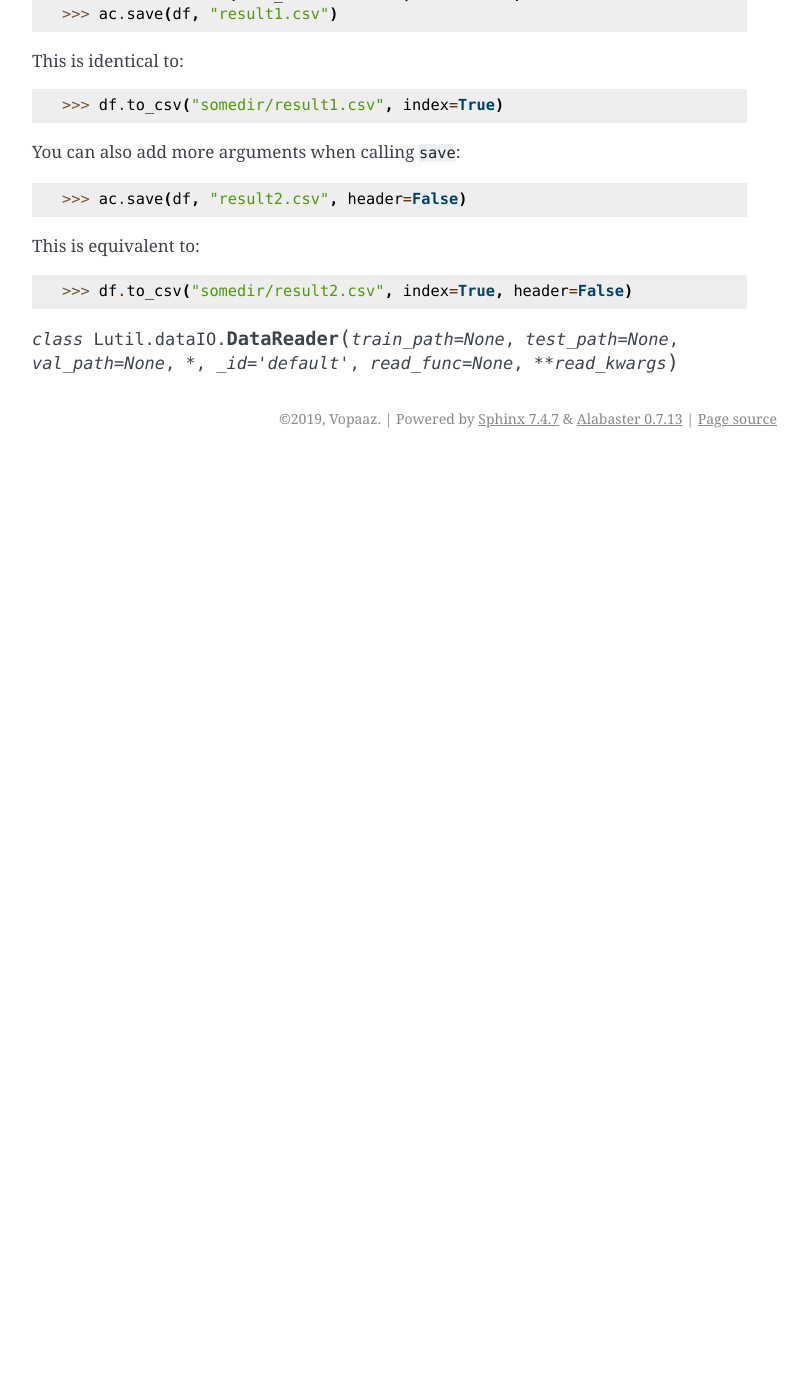
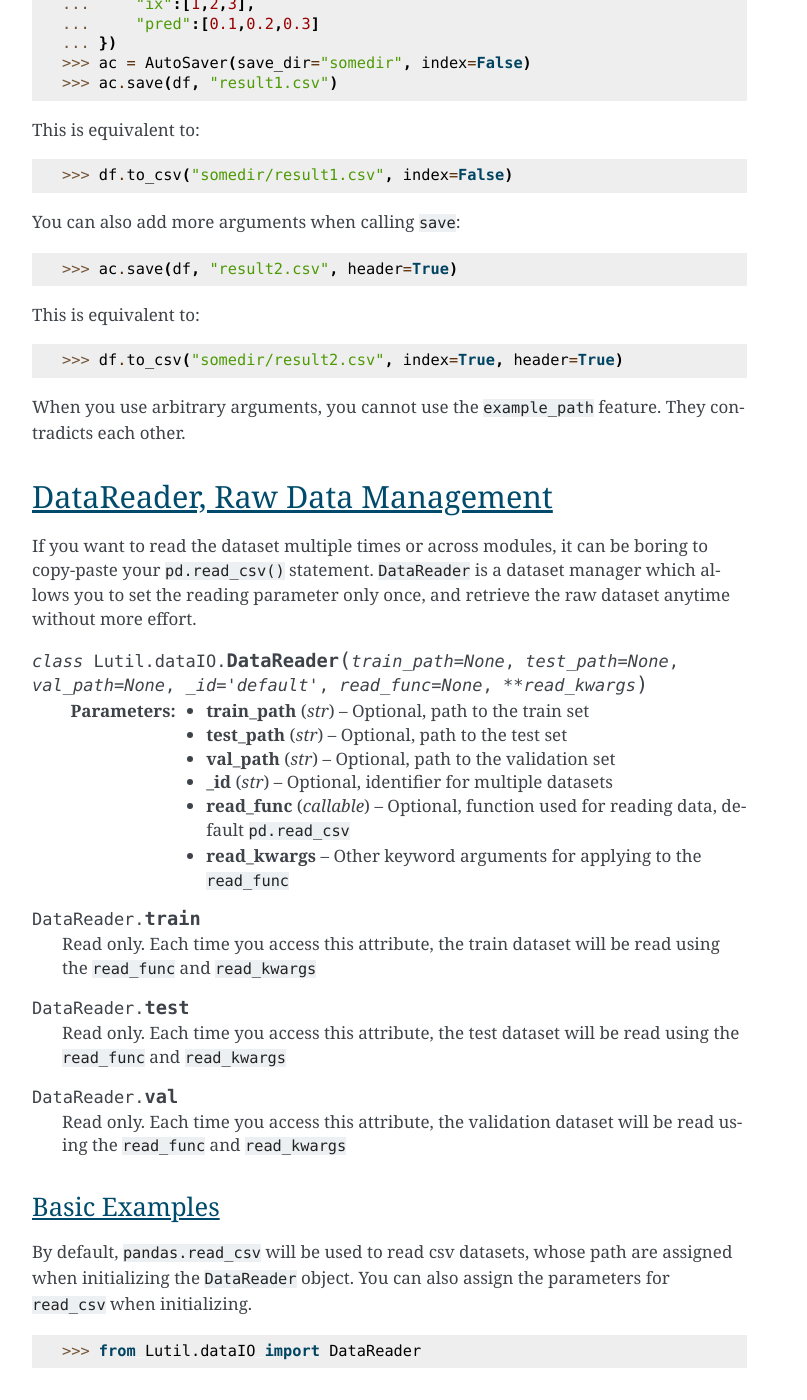
Before and after one commit to Vopaaz/learning-utility, a Sphinx documentation site: the page built from docs/source/content/dataIO.rst, in a window 1280 px wide and 1400 px high, scrolled down 3213 px. Shown: the whole window, without its empty margins (388-1195 px from the left). Built offline with Sphinx 7.4.7, drawn with Linux system fonts in a browser that asks for light colours; before the commit the page ends 3671 px from its top, so only the background shows below that; some of the changed text lies outside the part shown.

Commit message:
Docs: more documentation

```diff
--- a/docs/source/conf.py
+++ b/docs/source/conf.py
@@ -61,7 +61,7 @@ html_theme_options = {
     'github_user': 'vopaaz',
     'github_repo': 'learning-utility',
     # 'fixed_sidebar': 'True',
-    'description': 'Simplify small-scale machine learning.',
+    'description': 'Assist small-scale machine learning.',
     'page_width': '1050px',
     'sidebar_width': '275px'
 }
--- a/docs/source/content/dataIO.rst
+++ b/docs/source/content/dataIO.rst
@@ -6,19 +6,19 @@ dataIO: Read Data, Save Result
 .. py:module:: Lutil.dataIO
 
 
-AutoSaver, auto-format and save prediction results
+AutoSaver, Auto-format and Save Prediction Results
 """"""""""""""""""""""""""""""""""""""""""""""""""""""""""""""""""""""""""""""""""""
 
 In some machine learning competitions, like `kaggle <https://www.kaggle.com/>`_,
 a .csv file is required for result submission.
 Its format is usually illustrated in an example file.
-This class inspect the required format from the example, and
+``AutoSaver`` inspects the required format from the example, and
 save your result.
 
 .. py:class:: AutoSaver(save_dir="", example_path=None, **default_kwargs)
 
     :param str save_dir: Directory where your results will be saved
-    :param str example_path: Path to the example .csv file
+    :param str example_path: Optional, path to the example .csv file
     :param default_kwargs: Default keyword arguments arbitrarily used for `DataFrame.to_csv()`
 
 .. py:method:: Autosaver.save(self, X, filename, memo=None, **kwargs)
@@ -41,9 +41,9 @@ For example, if the index in the example starts from zero and there is no header
 
 .. code-block:: text
 
-    0, 0.25
-    1, 0.24
-    2, 0.36
+    0, 0.1
+    1, 0.1
+    2, 0.1
 
 Run:
 
@@ -72,9 +72,9 @@ Some competitions use a hash-like value as the index. For instance, in your exam
 .. code-block:: text
 
     hash, value
-    aaffc2, 0.2
-    spf2oa, 0.3
-    as2nw2, 0.5
+    aaffc2, 0.1
+    spf2oa, 0.1
+    as2nw2, 0.1
 
 Then you should include the index in the ``X`` parameter.
 However, how you achieve this is quite at will.
@@ -156,28 +156,73 @@ For example:
 .. code-block:: python
 
     >>> df = pd.DataFrame({
-        "ix":[1,2,3],
-        "pred":[0.1,0.2,0.3]
-    })
-    >>> ac = AutoSaver(save_dir="somedir", index=True)
+    ...     "ix":[1,2,3],
+    ...     "pred":[0.1,0.2,0.3]
+    ... })
+    >>> ac = AutoSaver(save_dir="somedir", index=False)
     >>> ac.save(df, "result1.csv")
 
-This is identical to:
+This is equivalent to:
 
 .. code-block:: python
 
-    >>> df.to_csv("somedir/result1.csv", index=True)
+    >>> df.to_csv("somedir/result1.csv", index=False)
 
 You can also add more arguments when calling ``save``:
 
 .. code-block:: python
 
-    >>> ac.save(df, "result2.csv", header=False)
+    >>> ac.save(df, "result2.csv", header=True)
 
 This is equivalent to:
 
 .. code-block:: python
 
-    >>> df.to_csv("somedir/result2.csv", index=True, header=False)
+    >>> df.to_csv("somedir/result2.csv", index=True, header=True)
 
-.. py:class:: DataReader(train_path=None, test_path=None, val_path=None, *, _id="default", read_func=None, **read_kwargs)
+When you use arbitrary arguments, you cannot use the ``example_path`` feature.
+They contradicts each other.
+
+DataReader, Raw Data Management
+""""""""""""""""""""""""""""""""""""""""""""""""""""""""""""""""""""""""""""""""""""
+
+If you want to read the dataset multiple times or across modules, it can be boring
+to copy-paste your ``pd.read_csv()`` statement. ``DataReader`` is a
+dataset manager which allows you to set the reading parameter only once, and
+retrieve the raw dataset anytime without more effort.
+
+.. py:class:: DataReader(train_path=None, test_path=None, val_path=None, _id="default", read_func=None, **read_kwargs)
+
+    :param str train_path: Optional, path to the train set
+    :param str test_path: Optional, path to the test set
+    :param str val_path: Optional, path to the validation set
+    :param str _id: Optional, identifier for multiple datasets
+    :param callable read_func: Optional, function used for reading data, default ``pd.read_csv``
+    :param read_kwargs: Other keyword arguments for applying to the ``read_func``
+
+.. py:attribute:: DataReader.train
+
+    Read only. Each time you access this attribute, the train dataset will be read
+    using the ``read_func`` and ``read_kwargs``
+
+.. py:attribute:: DataReader.test
+
+    Read only. Each time you access this attribute, the test dataset will be read
+    using the ``read_func`` and ``read_kwargs``
+
+.. py:attribute:: DataReader.val
+
+    Read only. Each time you access this attribute, the validation dataset will be read
+    using the ``read_func`` and ``read_kwargs``
+
+
+Basic Examples
+^^^^^^^^^^^^^^^^^^^^^^^^^^^^^^^^^^^^^^^^^^^^^^
+
+By default, ``pandas.read_csv`` will be used to read csv datasets,
+whose path are assigned when initializing the ``DataReader`` object.
+You can also assign the parameters for ``read_csv`` when initializing.
+
+.. code-block:: python
+
+    >>> from Lutil.dataIO import DataReader
--- a/docs/source/index.rst
+++ b/docs/source/index.rst
@@ -1,4 +1,4 @@
-Simplify small-scale machine learning.
+Assist small-scale machine learning.
 ===================================================
 
 learning-utility is a package of utilities for small-scale machine learning tasks with scikit-learn.
```
Also changed, not shown: README.md (+1 -1 lines), docs/source/content/checkpoints.rst (+24 -3 lines).
